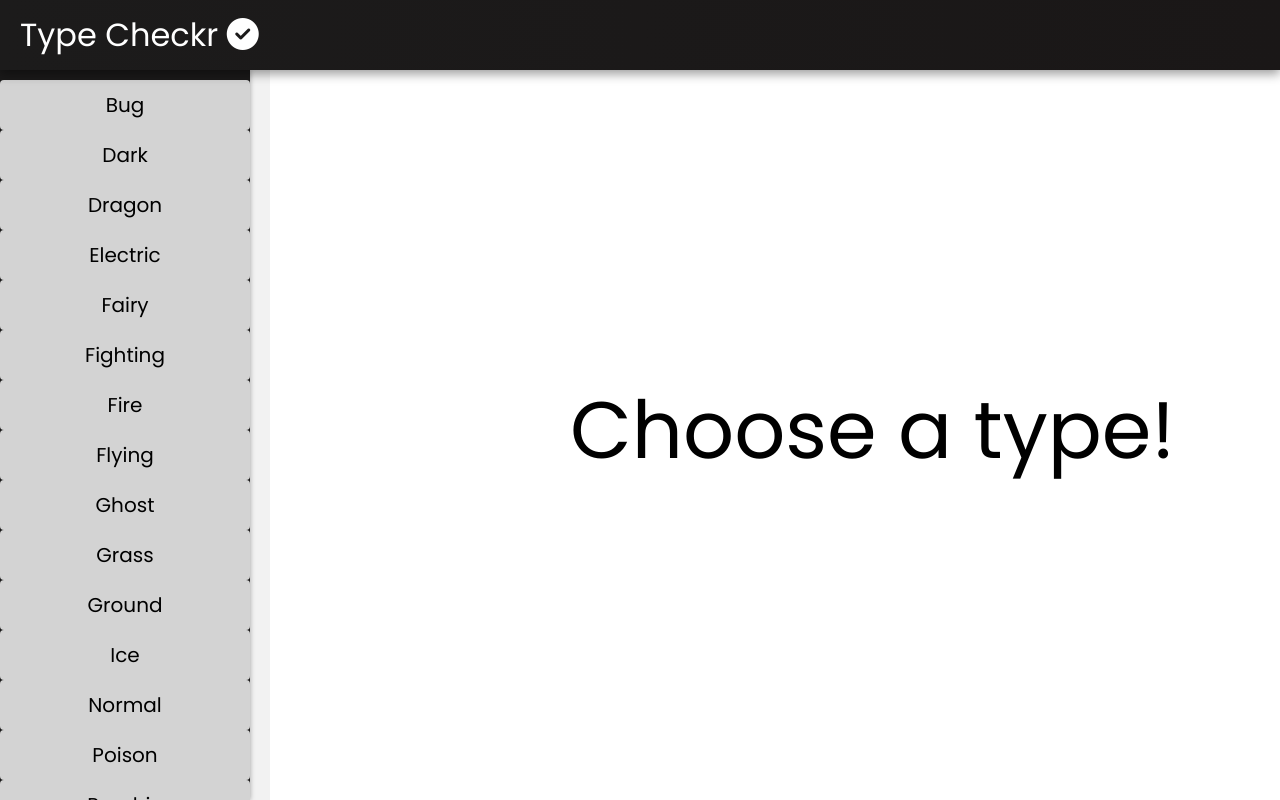
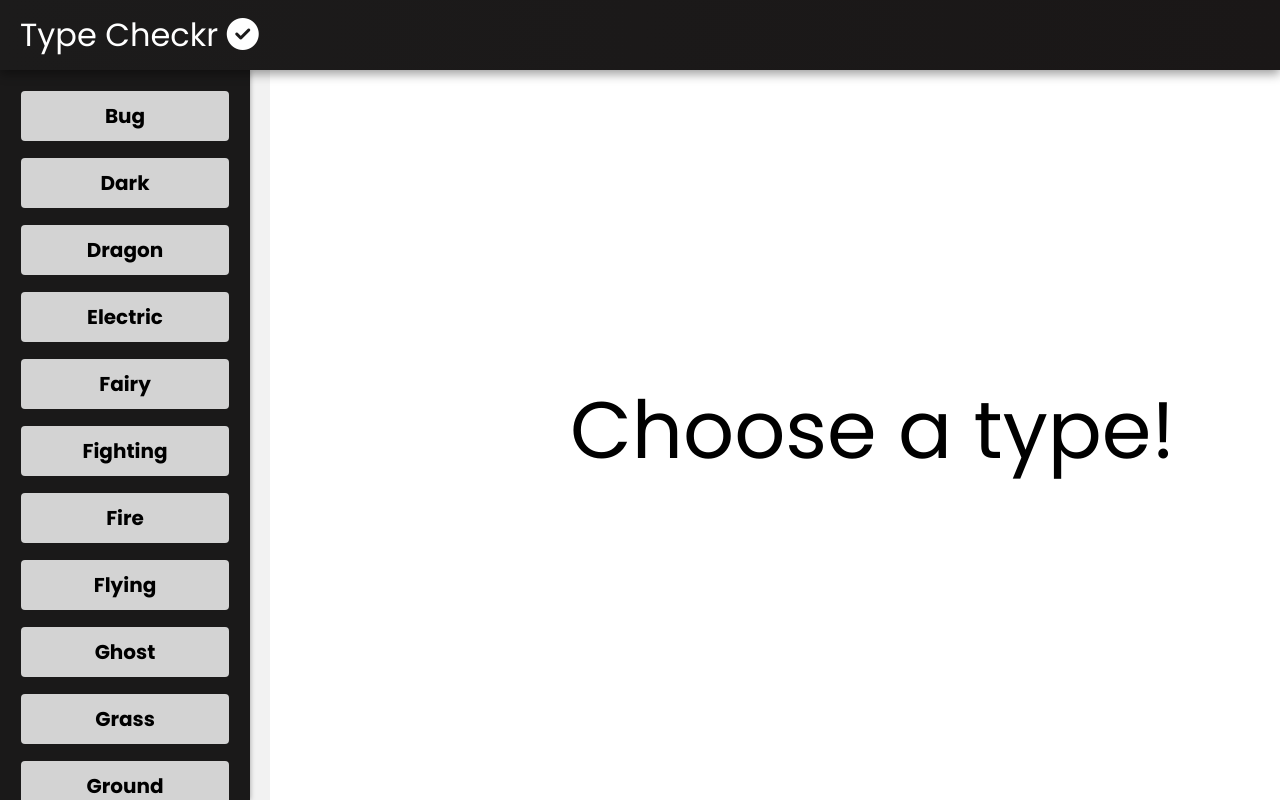
Before and after one commit to HectorDNuno/type-checker, a React (Create React App) app: page / in a window 1280 px wide. Built offline with nearby package versions, Linux system fonts and the light colour scheme; no server answers.

Commit message:
removes type.cName

```diff
--- a/src/components/sidebar.js
+++ b/src/components/sidebar.js
@@ -31,7 +31,7 @@ const Sidebar = () => {
         <div className="scroll">
           {types.map((type, index) => {
             return (
-              <div className={type.cName} key={index}>
+              <div className="sidebar-options" key={index}>
                 <div
                   className="name-section"
                   onClick={(e) => {
```
